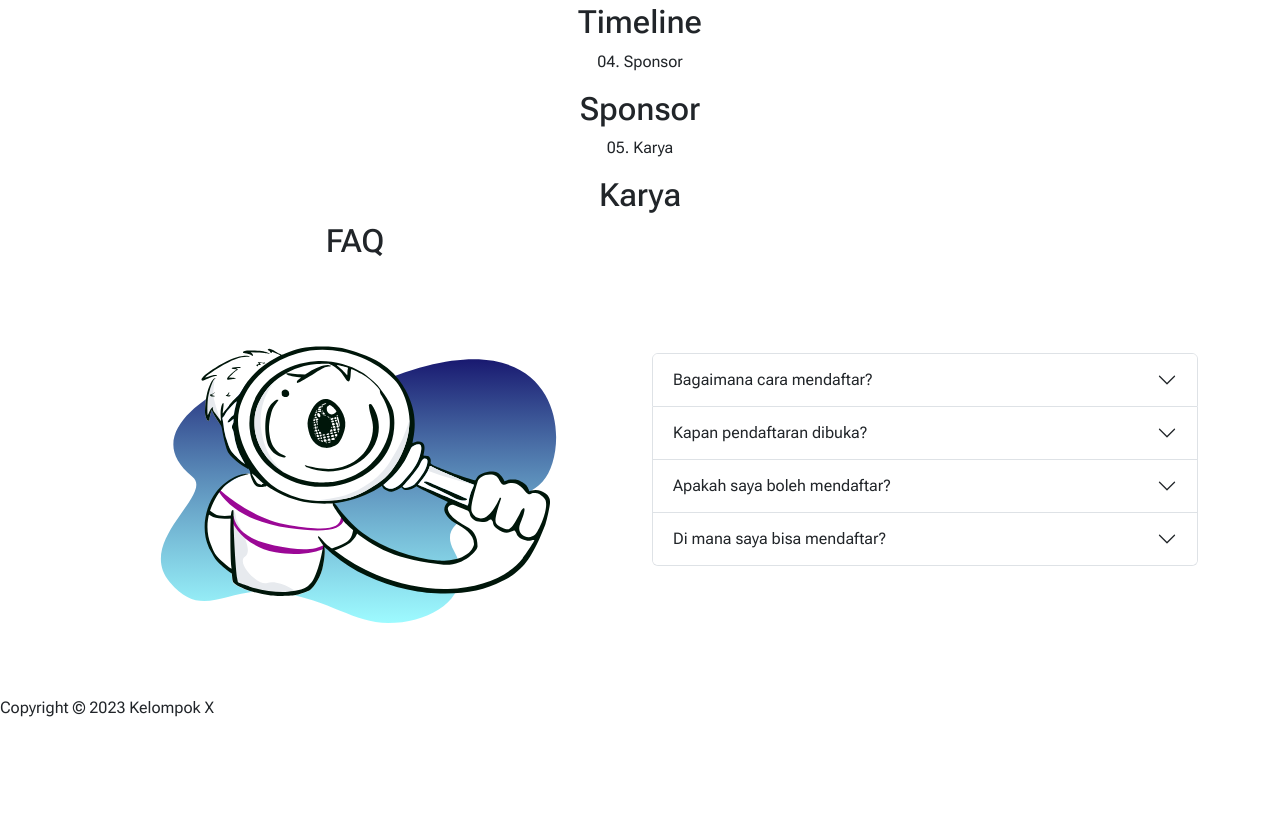
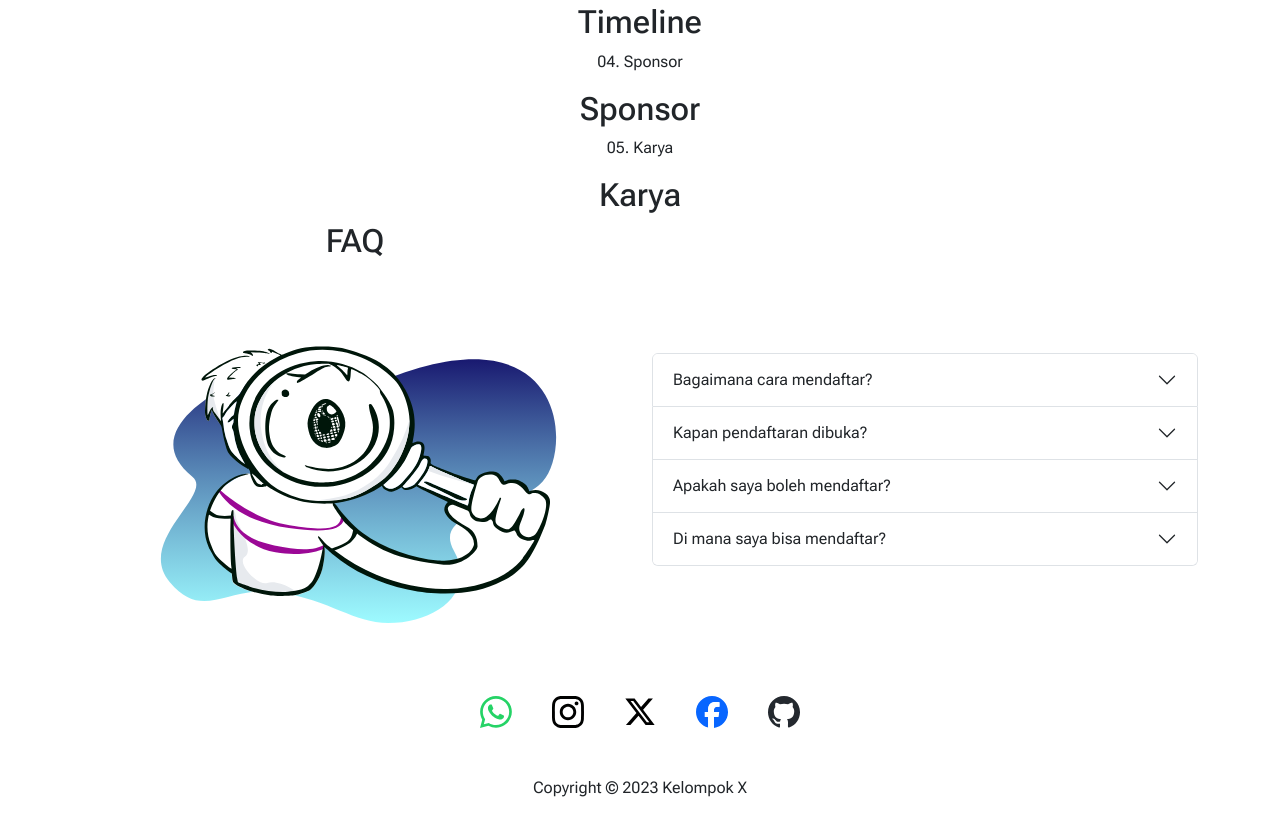
Before and after one commit to athallie/Tugas-Akhir-DDAP, a website: page index.html in a window 1280 px wide. Shown: the part 1798-2614 px from the top of the page. Before the commit the page ends 2534 px from the top, so only its background shows below. Drawn offline with nearby package versions, Linux system fonts and the light colour scheme.

Commit message:
modified footer

```diff
--- a/css/styles.scss
+++ b/css/styles.scss
@@ -3,3 +3,7 @@ $font-family-base: 'Roboto Flex', sans-serif;
 $headings-font-family: 'Roboto Flex', sans-serif;
 
 @import "../node_modules/bootstrap/scss/bootstrap";
+
+.icon {
+    height: 2em;
+}
--- a/index.html
+++ b/index.html
@@ -201,10 +201,14 @@
   </main>
 
   <!-- Footer -->
-  <footer>
+  <footer class="container text-center align-items-center">
     <!-- Contacts -->
-    <div id="contacts">
-
+    <div class="row justify-content-center mb-5" id="contacts">
+      <img class="col-sm-auto mx-sm-2 icon" src="images/Whatsapp Icon.svg"/>
+      <img class="col-sm-auto mx-sm-2 icon" src="images/Instagram Icon.svg"/>
+      <img class="col-sm-auto mx-sm-2 icon" src="images/X Icon.svg"/>
+      <img class="col-sm-auto mx-sm-2 icon" src="images/Facebook Icon.svg"/>
+      <img class="col-sm-auto mx-sm-2 icon" src="images/Github Icon.svg"/>
     </div>
 
     <!-- Copyright -->
```
Also changed, not shown: css/styles.css, images/Facebook Icon.svg (added), images/Github Icon.svg (added), images/Instagram Icon.svg (added), images/Whatsapp Icon.svg (added), images/X Icon.svg (added), 1 other file.
